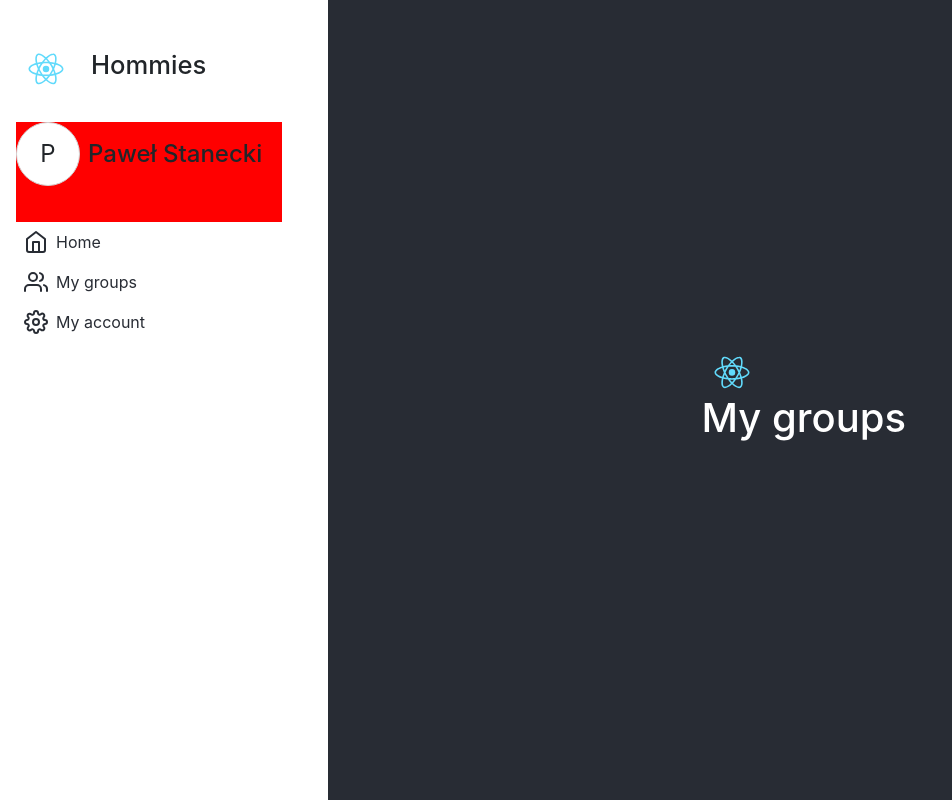
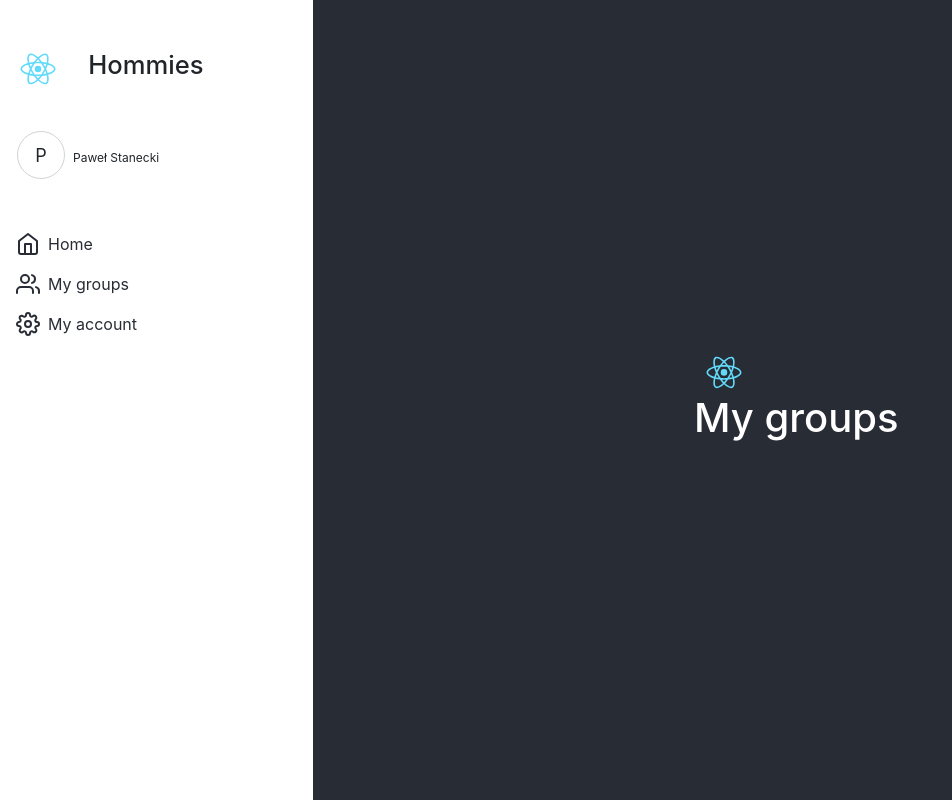
Before and after one commit to kendyl93/hommiesBudgety, a React (Create React App) app: page /my-groups in a window 1280 px wide. Shown: the whole page, without its empty margins (0-952 px from the left). Built offline with nearby package versions, Linux system fonts and the light colour scheme.

Commit message:
Improove Avatar and whole nav box

```diff
--- a/src/App.js
+++ b/src/App.js
@@ -12,12 +12,12 @@ class App extends Component {
       <BrowserRouter>
         <div className="App">
           <Row>
-            <Col sm={4} lg={3}>
+            <Col sm={4} lg={3} className="no-padding-right">
               <aside className="left-sidebar">
                 <PageNavigation />
               </aside>
             </Col>
-            <Col sm={8} lg={9}>
+            <Col sm={8} lg={9} className="no-padding-left">
               <main>
                 <Route path="/" exact component={Home} />
                 <Route path="/my-groups" component={MyGroups} />
--- a/src/App.scss
+++ b/src/App.scss
@@ -1,28 +1,37 @@
 a {
   transition: all 0.2s ease-out;
+  display: block;
 
   &:hover {
     text-decoration: none;
-    color: #61dafb;
+    color: white;
+    background-color: #61dafb;
   }
 }
-
+.no-padding-left {
+  padding-left: 0px;
+}
+.no-padding-right {
+  padding-right: 0px;
+}
 .app {
   height: 100%;
 }
 nav {
+  width: 100%;
+
   ul {
-    padding-left: 8px;
+    padding-left: 0px;
 
     li {
       list-style: none;
-      padding: 8px 0;
 
       a {
         display: flex;
         align-content: center;
         width: 100%;
         color: #282c34;
+        padding: 8px;
 
         span {
           padding-left: 8px;
@@ -56,7 +65,7 @@ main {
   display: inline-block;
 }
 .left-sidebar {
-  padding: 32px 16px;
+  padding: 32px 8px;
 }
 .left-sidebar {
   .row {
--- a/src/Components/MyAccount/AvatarCard.js
+++ b/src/Components/MyAccount/AvatarCard.js
@@ -1,14 +1,28 @@
 import React from 'react';
 import styled from 'styled-components';
 import Avatar from './Avatar';
+import { truncate } from '../../String';
 
 const AvatarCardBox = styled.div`
   width: 100%;
-  min-height: 100px;
-  background-color: red;
+  min-height: auto;
+  padding: 8px;
+  border-radius: 8px;
+  border: solid 1px transparent;
+  margin-bottom: 32px;
+  transition: all 0.2s ease-in-out;
+
+  &:hover {
+    border: solid 1px #ccc;
+    border-radius: 8px;
+  }
 `;
 const InlineBox = styled.div`
   display: inline-block;
+`;
+
+const UserName = styled.p`
+  font-size: 12px;
 `;
 
 const AvatarCard = props => {
@@ -17,10 +31,10 @@ const AvatarCard = props => {
   return (
     <AvatarCardBox>
       <InlineBox>
-        <Avatar src={AvatarUrl} userName={userName} size={8} />
+        <Avatar src={AvatarUrl} userName={userName} size={6} />
       </InlineBox>
       <InlineBox>
-        <h4>{userName}</h4>
+        <UserName>{truncate(userName, 20)}</UserName>
       </InlineBox>
     </AvatarCardBox>
   );
--- /dev/null
+++ b/src/String.js
@@ -0,0 +1,2 @@
+export const truncate = (string, breakPoint) =>
+  string.length > breakPoint ? string.substring(0, breakPoint) + '...' : string;
```
